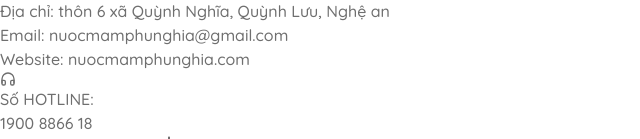
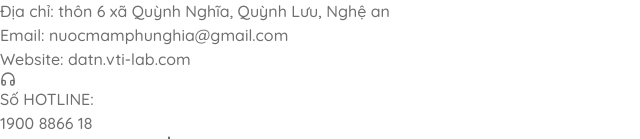
Before and after one commit to quanhay3/DATN-Nguyenphuquan, a React (Vite) app in the folder Admin/: page / in a window 1280 px wide. Shown: the part 855-994 px from the top of the page, without its empty margins (0-640 px from the left). Built offline with nearby package versions, Linux system fonts and the light colour scheme; no server answers.

Commit message:
fix footer

```diff
--- a/Admin/src/constants/info.js
+++ b/Admin/src/constants/info.js
@@ -3,7 +3,7 @@
     email: "nuocmamphunghia@gmail.com",
     phoneNumber: "1900 8866 18",
     websiteUrl: 'https://nuocmamphunghia.com/',
-    websiteName: "nuocmamphunghia.com",
+    websiteName: "datn.vti-lab.com",
     mapLink: "https://maps.app.goo.gl/CmkQxYL5LWPr4Zp18",
     facebookLink: "https://web.facebook.com/profile.php?id=61555308231048&_rdc=1&_rdr",
     zaloLink: "https://chat.zalo.me/?phone=0862174817",
```
